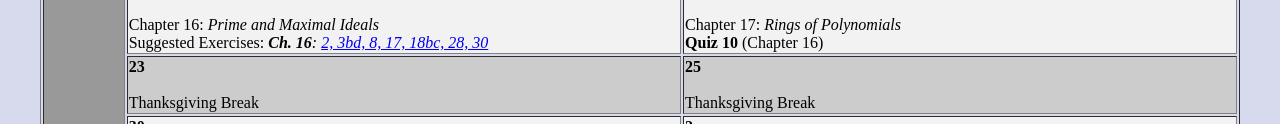
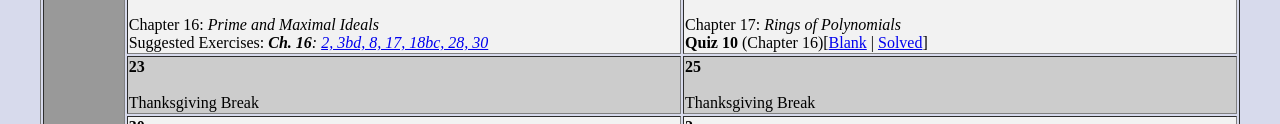
Before and after one commit to RichardHammack/RichardHammack.github.io, a plain HTML site: page Math401/Cal_Fall2026.html in a window 1280 px wide. Shown: the part 1175-1299 px from the top of the page. Drawn offline with Linux system fonts and the light colour scheme.

Commit message:
Add files via upload

```diff
--- a/Math401/Cal_Fall2026.html
+++ b/Math401/Cal_Fall2026.html
@@ -157,7 +157,7 @@
     </td>
     <td width="27%" valign="top" bgcolor="#F2F2F2"><b>18</b> <br><br>
         Chapter 17: <em>Rings of Polynomials</em><br>
-         <b>Quiz 10</b> (Chapter 16)
+         <b>Quiz 10</b> (Chapter 16)[<a href="Quizzes/Quiz10F26.pdf">Blank</a> | <a href="Quizzes/Quiz10F26Sol.pdf">Solved</a>]
     </td>
   </tr>
   <tr>
```
